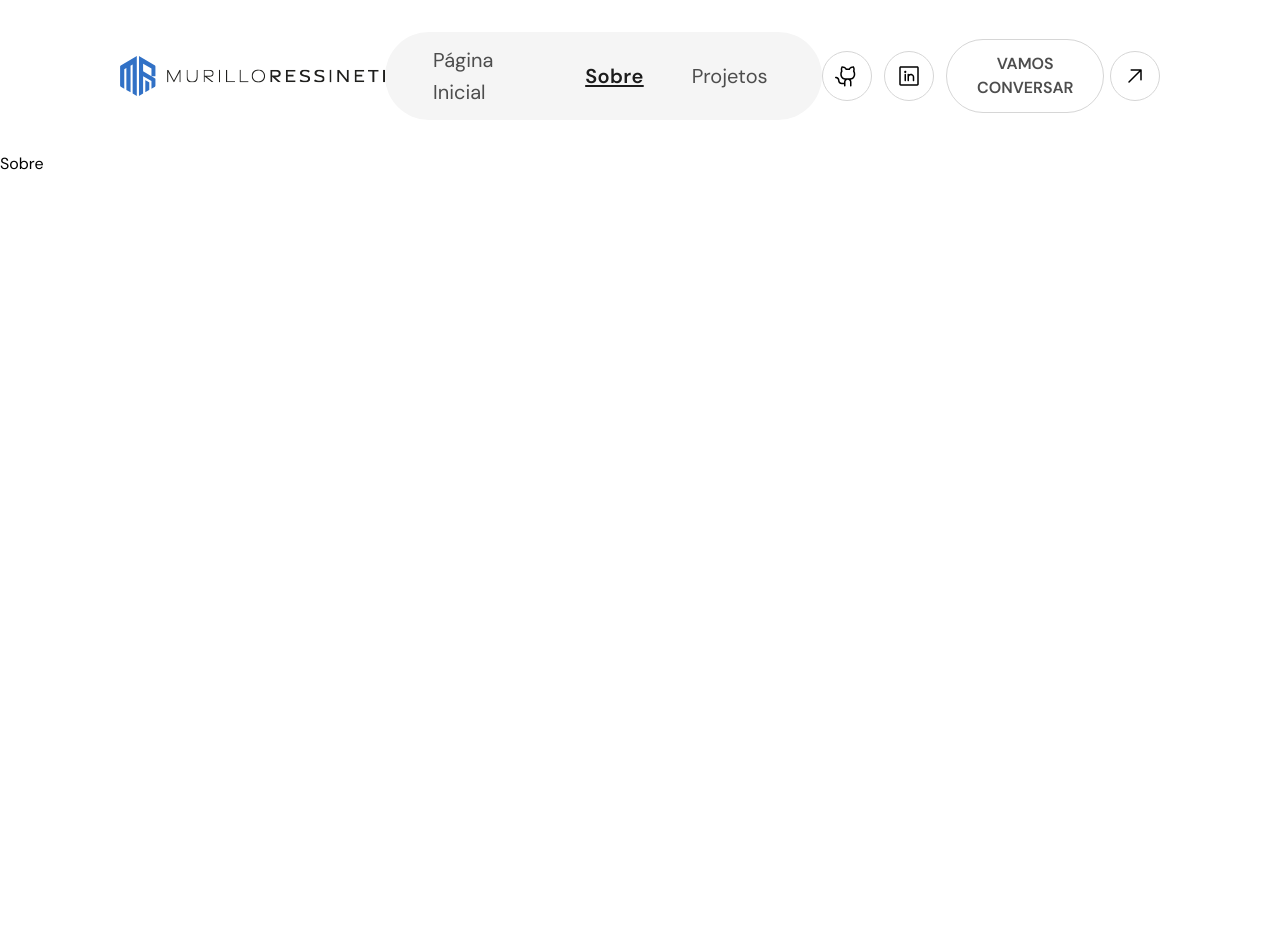
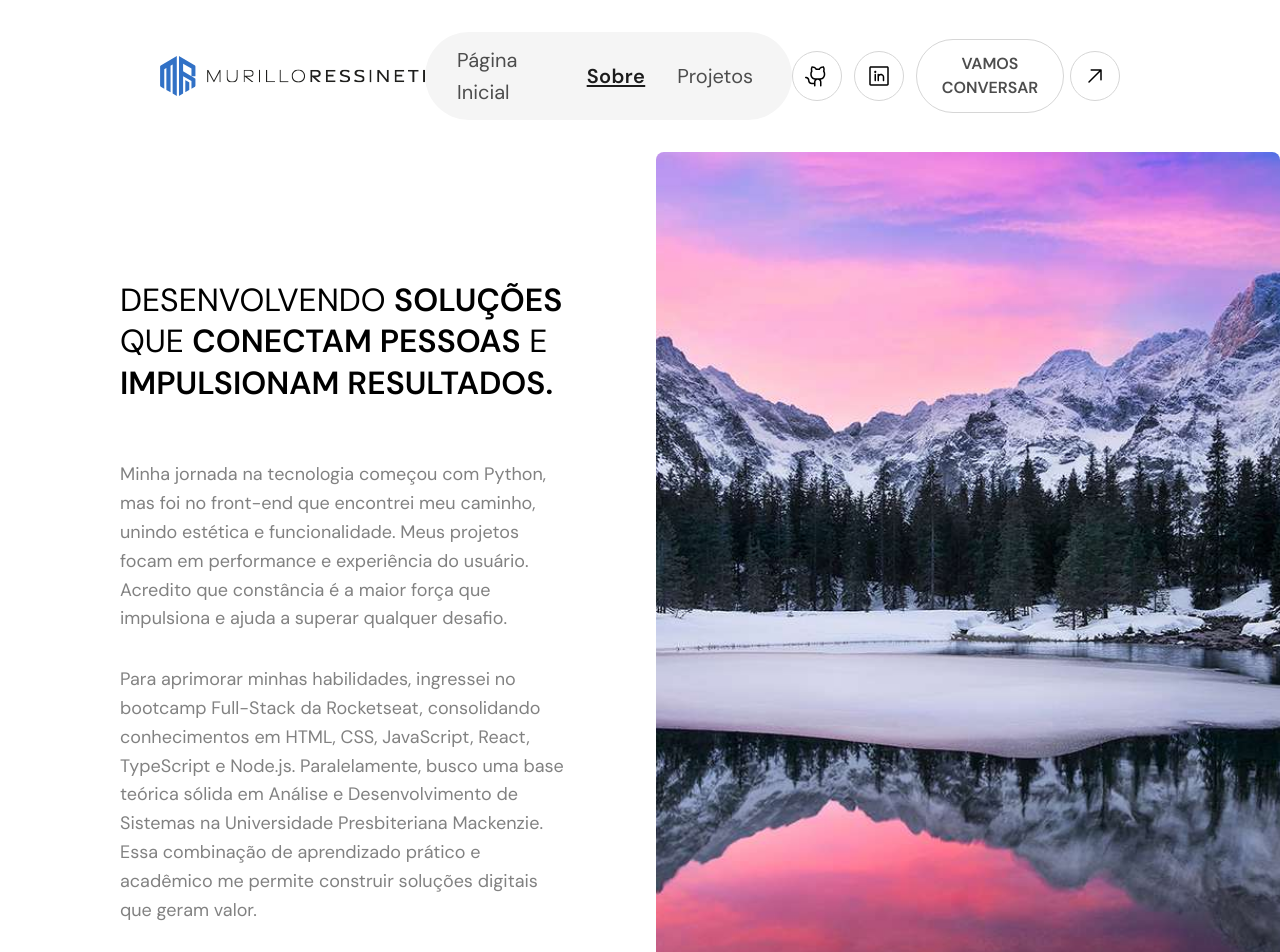
Before and after one commit to murilloressineti/my-portfolio-2.0, a React (Vite) app: page /sobre in a window 1280 px wide. Shown: the top 952 px of the page. Built offline with nearby package versions, Linux system fonts and the light colour scheme.

Commit message:
feat: creating the AboutMe page

```diff
--- a/src/components/layout/header.tsx
+++ b/src/components/layout/header.tsx
@@ -24,7 +24,7 @@ export default function Header() {
 
   return (
     <div className="relative z-50 bg-bg-default border-b border-b-neutral-gray-100 md:border-0 md:bg-transparent">
-      <header className="w-full py-8 px-6 md:px-30">
+      <header className="w-full py-8 px-6 md:px-40">
         <div className="max-w-360 mx-auto flex items-center justify-between">
           {/* LOGO */}
           <Link to="/" className="shrink-0">
@@ -33,7 +33,7 @@ export default function Header() {
           </Link>
 
           {/* NAVEGAÇÃO DESKTOP */}
-          <nav className="hidden md:flex items-center gap-12 bg-neutral-gray-100 backdrop-blur-md rounded-full px-12 py-3">
+          <nav className="hidden md:flex items-center gap-8 bg-neutral-gray-100 backdrop-blur-md rounded-full px-8 py-3">
             {navLinks.map((link) => {
               const isSelected = location.pathname === link.href;
 
--- a/src/components/layout/section.tsx
+++ b/src/components/layout/section.tsx
@@ -17,7 +17,11 @@ export default function Section({
   return (
     <section
       id={id}
-      className={cn("py-30 px-6 md:px-12 lg:px-20 xl:px-30", className)}
+      className={cn(
+        "py-30",
+        !isFullWidth && "px-6 md:px-12 lg:px-20 xl:px-30",
+        className
+      )}
     >
       <div className={cn("mx-auto w-full", !isFullWidth && "max-w-360")}>
         {children}
--- a/src/components/ui/text.tsx
+++ b/src/components/ui/text.tsx
@@ -10,7 +10,10 @@ export const textVariants = cva("font-sans", {
       "body-hero":
         "text-[16px] md:text-[28px] leading-normal md:leading-[1.3] tracking-normal md:tracking-[-0.005em] font-normal",
       "section-body":
-        "text-[20px] md:text-[28px] leading-[1.6] md:leading-[1.3] tracking-normal md:tracking-[-0.005em] font-normal",
+        "text-[18px] md:text-[24px] leading-[1.6] md:leading-[1.3] tracking-normal md:tracking-[-0.005em] font-normal",
+      "about-title":
+        "text-[28px] md:text-[32px] leading-[1.3] tracking-normal font-semibold",
+      "about-body": "text-[18px] leading-[1.6] tracking-normal font-normal",
 
       // Body Text
       "body-extra-large":
--- a/src/pages/AboutMe.tsx
+++ b/src/pages/AboutMe.tsx
@@ -1,7 +1,115 @@
+import { Text } from "../components/ui";
+import { Section, CTASection } from "../components/layout";
+
+import { Timeline, TimelineItem } from "../components/timeline";
+import { timelineSteps } from "../constants/timeline-steps";
+
+import { BentoGrid, BentoItem, BentoCarousel } from "../components/gallery";
+import { galleryItems } from "../constants/gallery-items";
+
+import ProfileImg from "../assets/images/gallery/original-1.jpg";
+
 export default function AboutMe() {
   return (
-    <div>
-      Sobre
-    </div>
-  )
+    <main>
+      {/* Introduction Section */}
+      <Section id="intro" isFullWidth={true} className="py-10 md:p-0">
+        <div className="grid grid-cols-1 md:grid-cols-2 items-center gap-8">
+          {/* Coluna de Texto */}
+          <div className="flex flex-col gap-14 px-6 md:pl-30 md:pr-15 ml-auto w-full max-w-220">
+            <Text variant="about-title" className="uppercase font-normal">
+              Desenvolvendo <strong className="font-semibold">soluções </strong>
+              que <strong className="font-semibold">conectam pessoas</strong> e
+              <strong className="font-semibold">
+                {" "}
+                impulsionam resultados.
+              </strong>
+            </Text>
+
+            <div className="flex flex-col gap-8">
+              <Text
+                variant="about-body"
+                className="text-text-secondary opacity-70"
+              >
+                Minha jornada na tecnologia começou com Python, mas foi no
+                front-end que encontrei meu caminho, unindo estética e
+                funcionalidade. Meus projetos focam em performance e experiência
+                do usuário. Acredito que constância é a maior força que
+                impulsiona e ajuda a superar qualquer desafio.
+              </Text>
+
+              <Text
+                variant="about-body"
+                className="text-text-secondary opacity-70"
+              >
+                Para aprimorar minhas habilidades, ingressei no bootcamp
+                Full-Stack da Rocketseat, consolidando conhecimentos em HTML,
+                CSS, JavaScript, React, TypeScript e Node.js. Paralelamente,
+                busco uma base teórica sólida em Análise e Desenvolvimento de
+                Sistemas na Universidade Presbiteriana Mackenzie. Essa
+                combinação de aprendizado prático e acadêmico me permite
+                construir soluções digitais que geram valor.
+              </Text>
+            </div>
+          </div>
+
+          {/* Coluna da Imagem */}
+          <div className="relative px-6 md:px-0">
+            <img
+              src={ProfileImg}
+              alt="Murillo Ressineti trabalhando em seu notebook"
+              className="w-full h-116 md:h-225 object-cover rounded-lg md:rounded-l-lg"
+            />
+          </div>
+        </div>
+      </Section>
+
+      {/* TimeLine */}
+      <Section className="bg-bg-surface">
+        <Timeline>
+          {timelineSteps.map((item, index) => (
+            <TimelineItem key={index} {...item} />
+          ))}
+        </Timeline>
+      </Section>
+
+      {/* Gallery */}
+      <Section>
+        <div className="flex items-center justify-center md:justify-start mb-12 md:mb-20">
+          <Text
+            variant="h3"
+            className="text-text-primary uppercase font-normal"
+          >
+            Fora do <strong className="font-semibold">código</strong>
+          </Text>
+        </div>
+
+        <div className="max-w-7xl md:mx-auto md:px-30 overflow-hidden">
+          {/* Gallery Desktop */}
+          <div className="hidden md:block">
+            <BentoGrid>
+              {[...galleryItems]
+                .sort((a, b) => (a.desktopOrder || 0) - (b.desktopOrder || 0))
+                .map((item, index) => (
+                  <BentoItem key={index} {...item} />
+                ))}
+            </BentoGrid>
+          </div>
+          {/* Gallery Mobile */}
+          <div className="block md:hidden">
+            <BentoCarousel>
+              {galleryItems
+                .sort((a, b) => (a.mobileOrder || 0) - (b.mobileOrder || 0))
+                .map((item, index) => (
+                  <BentoItem key={index} {...item} textPosition="bottom" />
+                ))}
+            </BentoCarousel>
+          </div>
+        </div>
+      </Section>
+
+      {/* Footer CTA Section */}
+      <CTASection />
+    </main>
+  );
 }
```
Also changed, not shown: src/pages/Home.tsx (+9 -3 lines).
